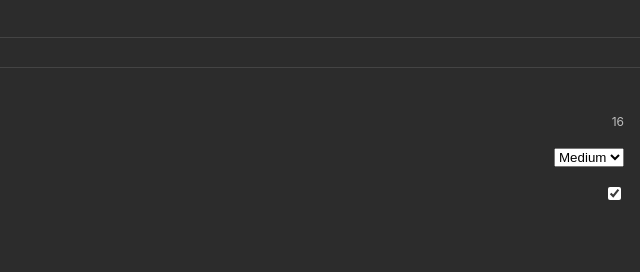
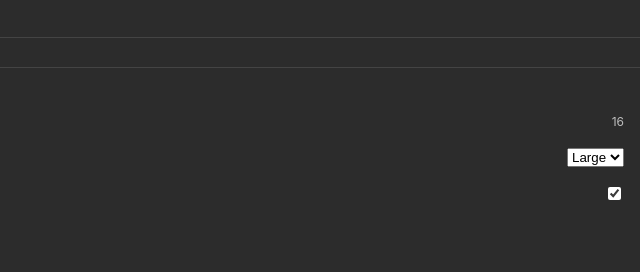
Before and after one commit to addisonjames/FrameHop, a website: page ui.html in a window 1280 px wide. Shown: the full height of the page, 640-1280 px from the left. Drawn offline with Linux system fonts and the light colour scheme.

Commit message:
Window size reduced to 2 options

```diff
--- a/ui.html
+++ b/ui.html
@@ -162,9 +162,8 @@
 <div class="settings-item">
   Window Height
   <select id="windowHeightSelect" class="window-height-select">
-    <option value="272">Small</option>
-    <option value="360" selected>Medium</option>
-    <option value="600">Large</option>
+    <option value="360">Small</option>
+    <option value="492" selected>Large</option>
   </select>
 </div>
 
```
